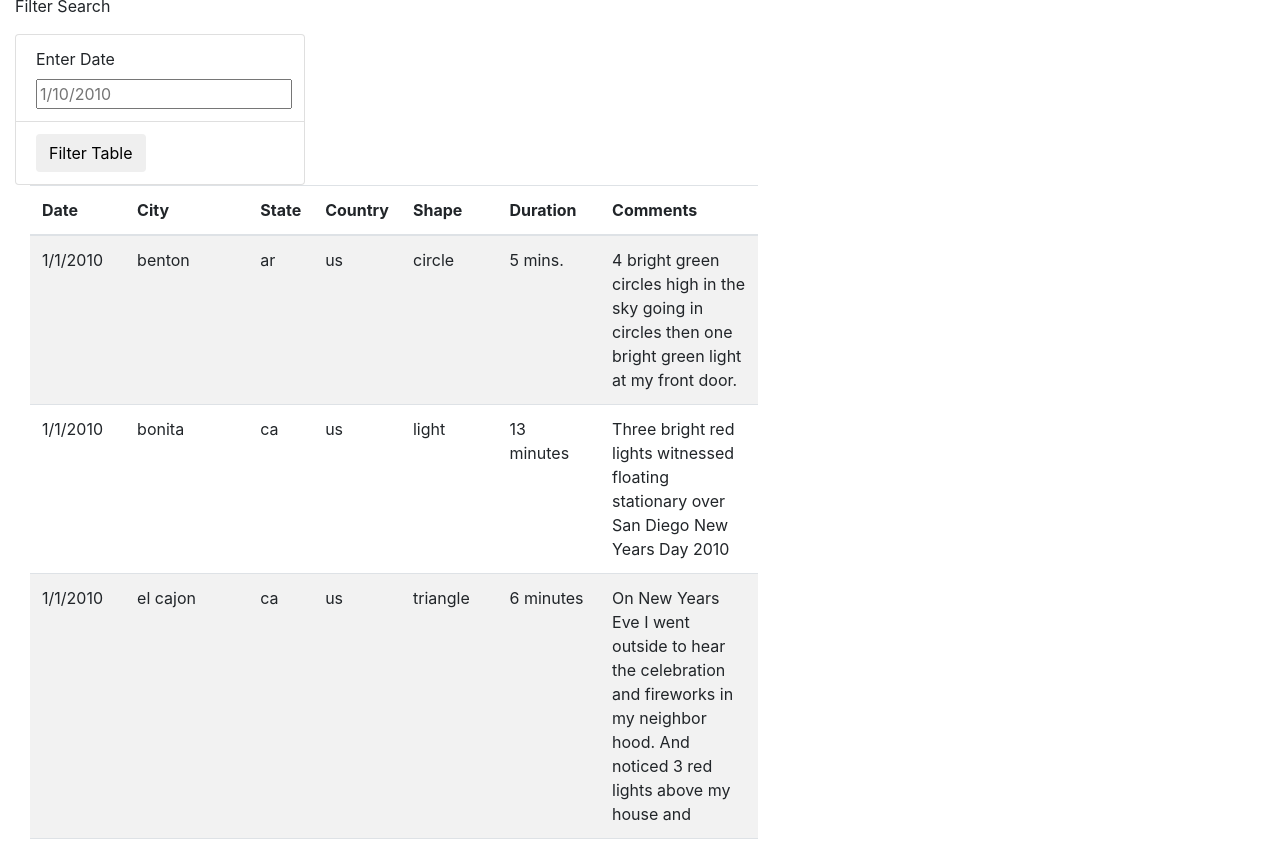
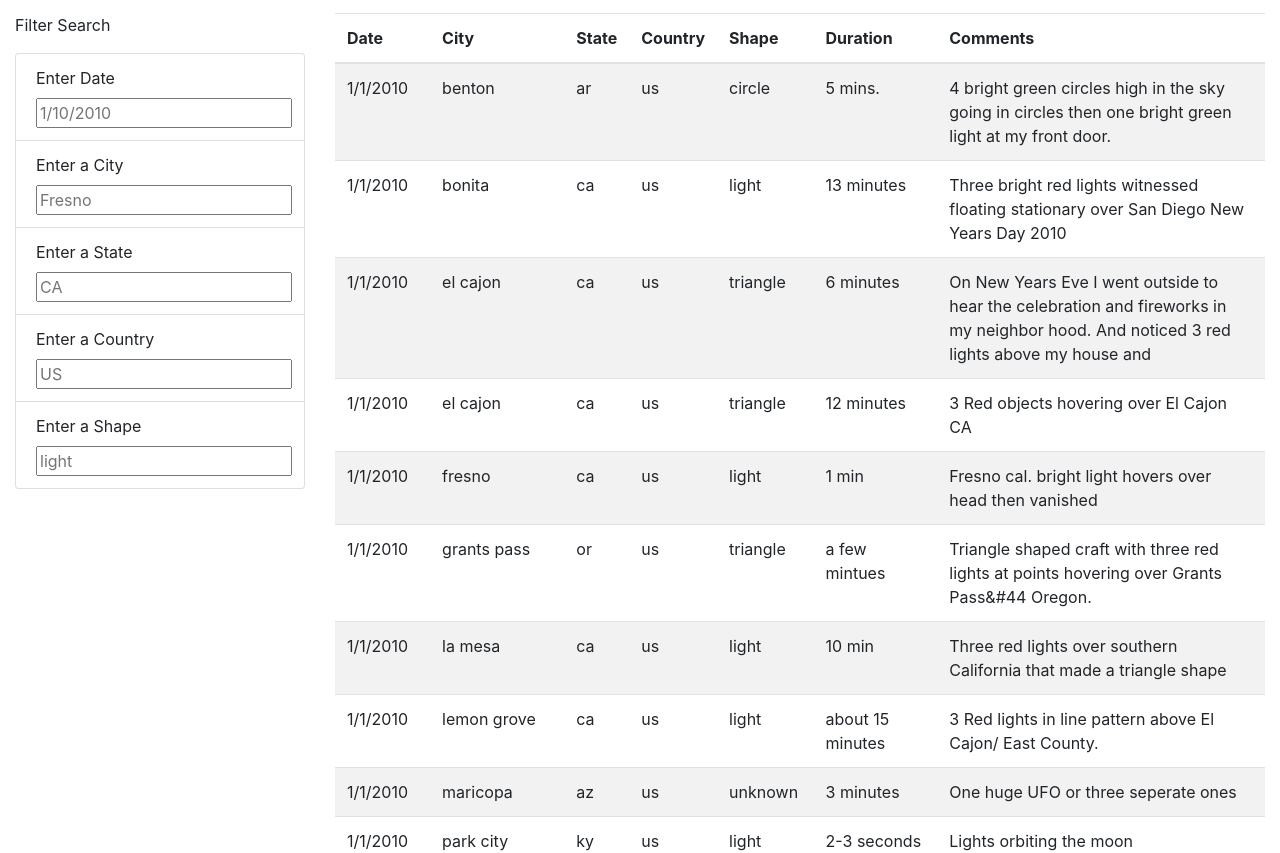
Before and after one commit to DenverSherman/UFOs, a plain HTML site: page index.html in a window 1280 px wide. Shown: the part 742-1595 px from the top of the page. Drawn offline with nearby package versions, Linux system fonts and the light colour scheme; files whose address does not match are found by name.

Commit message:
latest index, correcting columns in fluid container 2

```diff
--- a/index.html
+++ b/index.html
@@ -22,7 +22,7 @@
         </nav>
     </div>
     <div class="jumbotron">
-        <h1>The Truth Is Out There</h1>
+        <h1 class="display-4">The Truth is Out There</h1>
     </div>
     <div class="container-fluid">
         <div class="row">
@@ -48,19 +48,29 @@
                     <li class="list-group-item">
                         <label for="date">Enter Date</label>
                         <input type="text" placeholder="1/10/2010" id="datetime" />
-
                     </li>
                     <li class="list-group-item">
-                    <button id="filter-btn" type="button" class="btn btn-default">Filter Table</button>
-
+                        <label for="city">Enter a City</label>
+                        <input type="text" placeholder="Fresno" id="city" />
                     </li>
-
+                    <li class="list-group-item">
+                        <label for="state">Enter a State</label>
+                        <input type="text" placeholder="CA" id="state" />
+                    </li>
+                    <li class="list-group-item">
+                        <label for="country">Enter a Country</label>
+                        <input type="text" placeholder="US" id="country" />
+                    </li>
+                    <li class="list-group-item">
+                        <label for="shape">Enter a Shape</label>
+                        <input type="text" placeholder="light" id="shape" />
+                    </li>
                 </ul>
+            </div>
 
             <div class="col-md-9">
                 <table class="table table-striped">
                   <thead>
-
                     <tr>
                       <th>Date</th>
                       <th>City</th>
```
Lines whose indentation alone changed are shown as unchanged.
